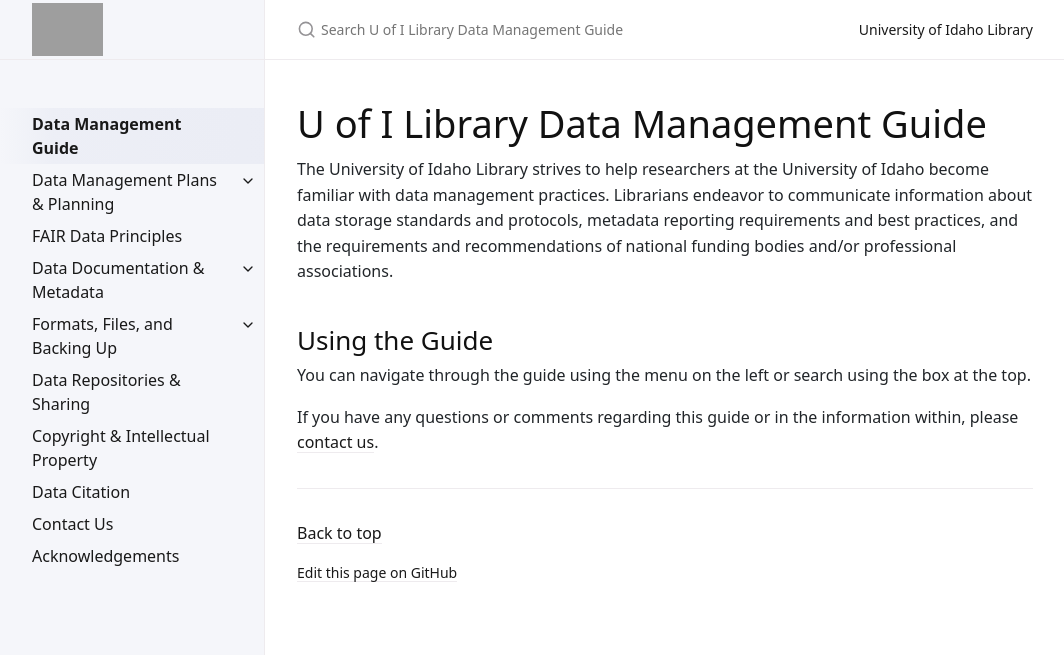
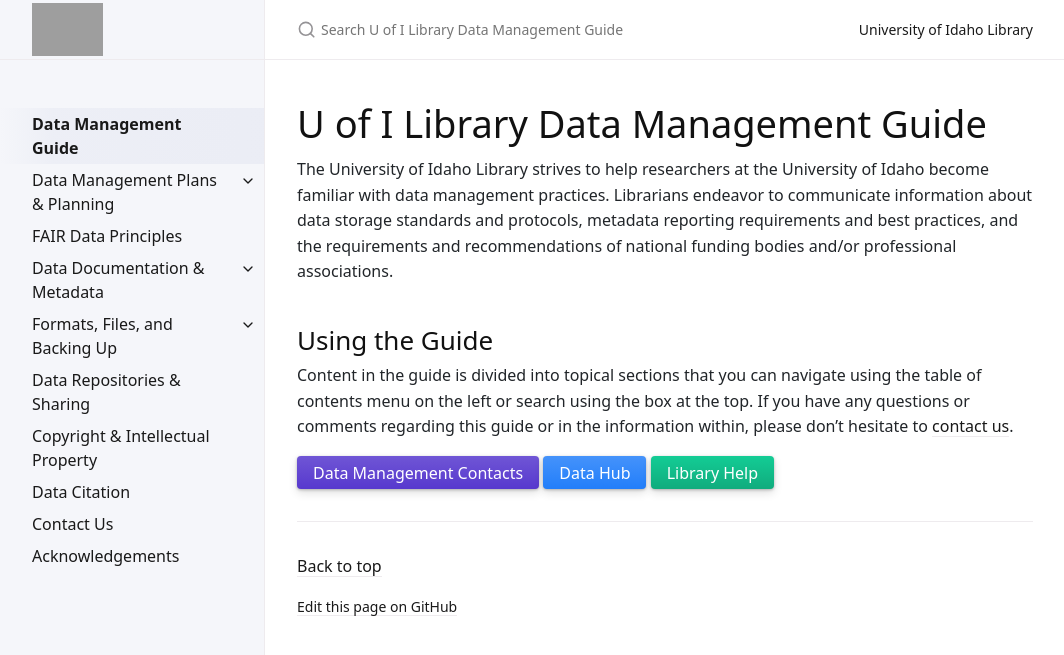
Before and after one commit to uidaholib/data-management-guide, a Jekyll site: the page built from index.md, in a window 1280 px wide. Shown: the top 655 px of the page, without its empty margins (107-1171 px from the left). Built offline with Jekyll 4.4.1, drawn with Linux system fonts in a browser that asks for light colours.

```diff
--- a/index.md
+++ b/index.md
@@ -12,6 +12,9 @@ Librarians endeavor to communicate information about data storage standards and
 
 ## Using the Guide
 
-You can navigate through the guide using the menu on the left or search using the box at the top.
+Content in the guide is divided into topical sections that you can navigate using the table of contents menu on the left or search using the box at the top.
+If you have any questions or comments regarding this guide or in the information within, please don't hesitate to [contact us]({{ '/guide/contact/' | relative_url }}).
 
-If you have any questions or comments regarding this guide or in the information within, please [contact us]({{ '/guide/contact/' | relative_url }}).
+[Data Management Contacts]({{ '/guide/contact/' | relative_url }}){:.btn .btn-purple}
+[Data Hub](https://www.lib.uidaho.edu/datahub/){:.btn .btn-blue}
+[Library Help](https://www.lib.uidaho.edu/help/){: .btn .btn-green}
```
Also changed, not shown: guide/acknowledgement.md (+2 -0 lines), guide/citation.md (+1 -1 lines), guide/deposit.md (+2 -2 lines).
